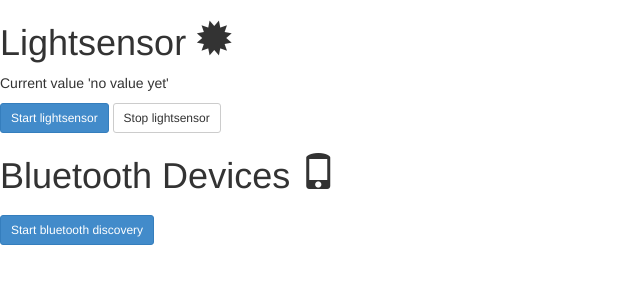
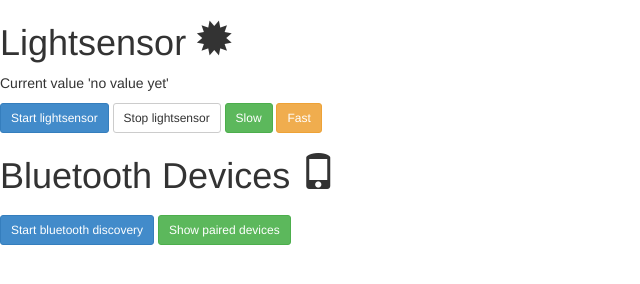
Before and after one commit to mellson/KioskerWebDemo, a plain HTML site: page index.html in a window 1280 px wide. Shown: the whole page, without its empty margins (0-640 px from the left). Drawn offline with nearby package versions, Linux system fonts and the light colour scheme.

Commit message:
Updated demo to reflect latest Kiosker
Signed-off-by: Anders Bech Mellson <mellson@icloud.com>

```diff
--- a/index.html
+++ b/index.html
@@ -15,12 +15,15 @@
 <p>Current value <light id="lightsensorId">'no value yet'</light></p>
 <button type="button" class="btn btn-primary btn-sm" onclick="startLightSensor()">Start lightsensor</button>
 <button type="button" class="btn btn-default btn-sm" onclick="stopLightSensor()">Stop lightsensor</button>
+<button type="button" class="btn btn-success btn-sm" onclick="slowLightSensor()">Slow</button>
+<button type="button" class="btn btn-warning btn-sm" onclick="fastLightSensor()">Fast</button>
 <p id="lightsensorUpdaterId"></p>
 
 <h1>Bluetooth Devices <span class="glyphicon glyphicon-phone"></span></h1>
 <ul class="list-group" id="bluetoothDevicesId">
 </ul>
 <button type="button" class="btn btn-primary btn-sm" onclick="startBluetoothDiscovery()">Start bluetooth discovery</button>
+<button type="button" class="btn btn-success btn-sm" onclick="showPairedDevices()">Show paired devices</button>
 <p id="bluetoothUpdaterId"></p>
 
 <script>
@@ -29,13 +32,24 @@
         document.getElementById("lightsensorUpdaterId").innerHTML = "updated by " + deviceId;
     }
 
-    function bluetoothSensorUpdate(bluetoothDevices, deviceId) {
+    function bluetoothSensorUpdate(bluetoothDevice, deviceId) {
+        document.getElementById("bluetoothDevicesId").innerHTML = bluetoothDevice.name + " : " + bluetoothDevice.address;
+        // var arrayLength = bluetoothDevices.length;
+        // for (var i = 0; i < 10; i++) {
+        //     document.getElementById("bluetoothDevicesId").innerHTML += "<li>" + bluetoothDevice.one + "</li>";
+        // }
+        // document.getElementById("bluetoothUpdaterId").innerHTML = "updated by " + deviceId;
+    }
+
+    function showPairedDevices() {
         document.getElementById("bluetoothDevicesId").innerHTML = "";
-        var arrayLength = bluetoothDevices.length;
+        var arr = JSON.parse(sensorBridge.getPairedDevices());
+        console.log(arr);
+        console.log(arr.length);
+        var arrayLength = arr.length;
         for (var i = 0; i < arrayLength; i++) {
-            document.getElementById("bluetoothDevicesId").innerHTML += "<li>" + bluetoothDevices[i] + "</li>";
+            document.getElementById("bluetoothDevicesId").innerHTML += "<li>" + arr[i] + "</li>";
         }
-        document.getElementById("bluetoothUpdaterId").innerHTML = "updated by " + deviceId;
     }
 
     function startLightSensor() {
@@ -49,6 +63,14 @@
     function stopLightSensor() {
         sensorBridge.stopLightSensor();
     }
+
+    function slowLightSensor() {
+        sensorBridge.setLightSensorDelaySpeed(3);
+    }
+
+    function fastLightSensor() {
+        sensorBridge.setLightSensorDelaySpeed(0);
+    }
 </script>
 
 <!-- jQuery (necessary for Bootstrap's JavaScript plugins) -->
```
